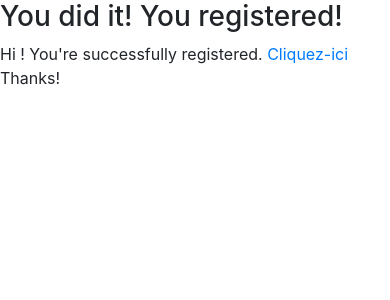
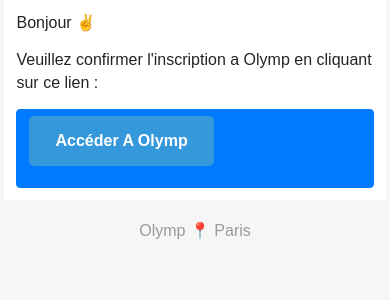
Before and after one commit to maximeferraille/Olymp, a Symfony app: template templates/emails/registration.html.twig in a window 390 px wide. Shown: the top 300 px of the page. Run offline with Twig, Linux system fonts and the light colour scheme; the template is opened without the code that fills it, so the values that code supplies are empty; some libraries are stand-ins or nearby versions.

Commit message:
fix envois mail

```diff
--- a/templates/base.html.twig
+++ b/templates/base.html.twig
@@ -2,7 +2,7 @@
 <html>
     <head>
         <meta charset="UTF-8">
-        <title>{% block title %}Welcome!{% endblock %}</title>
+        <title>{% block title %}Olymp{% endblock %}</title>
         <link rel="stylesheet" href="https://maxcdn.bootstrapcdn.com/bootstrap/4.0.0/css/bootstrap.min.css" integrity="sha384-Gn5384xqQ1aoWXA+058RXPxPg6fy4IWvTNh0E263XmFcJlSAwiGgFAW/dAiS6JXm" crossorigin="anonymous">
         <script src="https://code.jquery.com/jquery-3.2.1.slim.min.js" integrity="sha384-KJ3o2DKtIkvYIK3UENzmM7KCkRr/rE9/Qpg6aAZGJwFDMVNA/GpGFF93hXpG5KkN" crossorigin="anonymous"></script>
         <script src="https://cdnjs.cloudflare.com/ajax/libs/popper.js/1.12.9/umd/popper.min.js" integrity="sha384-ApNbgh9B+Y1QKtv3Rn7W3mgPxhU9K/ScQsAP7hUibX39j7fakFPskvXusvfa0b4Q" crossorigin="anonymous"></script>
--- a/templates/emails/confirm.html.twig
+++ b/templates/emails/confirm.html.twig
@@ -1,4 +1,4 @@
-{% extends "../base.html.twig" %}
+{% extends "base.html.twig" %}
 
 {% block body %}
 
--- a/templates/emails/registration.html.twig
+++ b/templates/emails/registration.html.twig
@@ -1,12 +1,157 @@
-{% extends 'base.html.twig' %}
+{% extends "base.html.twig" %}
+
 
 {% block body %}
-    {# templates/emails/registration.html.twig #}
-    <h3>You did it! You registered!</h3>
+<meta name="viewport" content="width=device-width">
+<meta http-equiv="Content-Type" content="text/html; charset=UTF-8">
+<title>Confirmer votre inscription</title>
+<style>
+    /* -------------------------------------
+        INLINED WITH htmlemail.io/inline
+    ------------------------------------- */
+    /* -------------------------------------
+        RESPONSIVE AND MOBILE FRIENDLY STYLES
+    ------------------------------------- */
+    @media only screen and (max-width: 620px) {
+        table[class=body] h1 {
+            font-size: 28px !important;
+            margin-bottom: 10px !important;
+        }
+        table[class=body] p,
+        table[class=body] ul,
+        table[class=body] ol,
+        table[class=body] td,
+        table[class=body] span,
+        table[class=body] a {
+            font-size: 16px !important;
+        }
+        table[class=body] .wrapper,
+        table[class=body] .article {
+            padding: 10px !important;
+        }
+        table[class=body] .content {
+            padding: 0 !important;
+        }
+        table[class=body] .container {
+            padding: 0 !important;
+            width: 100% !important;
+        }
+        table[class=body] .main {
+            border-left-width: 0 !important;
+            border-radius: 0 !important;
+            border-right-width: 0 !important;
+        }
+        table[class=body] .btn table {
+            width: 100% !important;
+        }
+        table[class=body] .btn a {
+            width: 100% !important;
+        }
+        table[class=body] .img-responsive {
+            height: auto !important;
+            max-width: 100% !important;
+            width: auto !important;
+        }
+    }
 
-    Hi ! You're successfully registered.
-    <a href="olymp://olympjo.com/magiclink/{{ token }}">Cliquez-ici</a>
+    /* -------------------------------------
+        PRESERVE THESE STYLES IN THE HEAD
+    ------------------------------------- */
+    @media all {
+        .ExternalClass {
+            width: 100%;
+        }
+        .ExternalClass,
+        .ExternalClass p,
+        .ExternalClass span,
+        .ExternalClass font,
+        .ExternalClass td,
+        .ExternalClass div {
+            line-height: 100%;
+        }
+        .apple-link a {
+            color: inherit !important;
+            font-family: inherit !important;
+            font-size: inherit !important;
+            font-weight: inherit !important;
+            line-height: inherit !important;
+            text-decoration: none !important;
+        }
+        .btn-primary table td:hover {
+            background-color: #34495e !important;
+        }
+        .btn-primary a:hover {
+            background-color: #34495e !important;
+            border-color: #34495e !important;
+        }
+    }
+</style>
+</head>
+<body class="" style="background-color: #f6f6f6; font-family: sans-serif; -webkit-font-smoothing: antialiased; font-size: 14px; line-height: 1.4; margin: 0; padding: 0; -ms-text-size-adjust: 100%; -webkit-text-size-adjust: 100%;">
+<table border="0" cellpadding="0" cellspacing="0" class="body" style="border-collapse: separate; mso-table-lspace: 0pt; mso-table-rspace: 0pt; width: 100%; background-color: #f6f6f6;">
+    <tr>
+        <td style="font-family: sans-serif; font-size: 14px; vertical-align: top;">&nbsp;</td>
+        <td class="container" style="font-family: sans-serif; font-size: 14px; vertical-align: top; display: block; Margin: 0 auto; max-width: 580px; padding: 10px; width: 580px;">
+            <div class="content" style="box-sizing: border-box; display: block; Margin: 0 auto; max-width: 580px; padding: 10px;">
 
-    Thanks!
+                <!-- START CENTERED WHITE CONTAINER -->
+                <span class="preheader" style="color: transparent; display: none; height: 0; max-height: 0; max-width: 0; opacity: 0; overflow: hidden; mso-hide: all; visibility: hidden; width: 0;">Bienvenue sur olymp</span>
+                <table class="main" style="border-collapse: separate; mso-table-lspace: 0pt; mso-table-rspace: 0pt; width: 100%; background: #ffffff; border-radius: 3px;">
+
+                    <!-- START MAIN CONTENT AREA -->
+                    <tr>
+                        <td class="wrapper" style="font-family: sans-serif; font-size: 14px; vertical-align: top; box-sizing: border-box; padding: 20px;">
+                            <table border="0" cellpadding="0" cellspacing="0" style="border-collapse: separate; mso-table-lspace: 0pt; mso-table-rspace: 0pt; width: 100%;">
+                                <tr>
+                                    <td style="font-family: sans-serif; font-size: 14px; vertical-align: top;">
+                                        <p style="font-family: sans-serif; font-size: 14px; font-weight: normal; margin: 0; Margin-bottom: 15px;">Bonjour ✌️</p>
+                                        <p style="font-family: sans-serif; font-size: 14px; font-weight: normal; margin: 0; Margin-bottom: 15px;">Veuillez confirmer l'inscription a Olymp en cliquant sur ce lien : </p>
+                                        <table border="0" cellpadding="0" cellspacing="0" class="btn btn-primary" style="border-collapse: separate; mso-table-lspace: 0pt; mso-table-rspace: 0pt; width: 100%; box-sizing: border-box;">
+                                            <tbody>
+                                            <tr>
+                                                <td align="left" style="font-family: sans-serif; font-size: 14px; vertical-align: top; padding-bottom: 15px;">
+                                                    <table border="0" cellpadding="0" cellspacing="0" style="border-collapse: separate; mso-table-lspace: 0pt; mso-table-rspace: 0pt; width: auto;">
+                                                        <tbody>
+                                                        <tr>
+                                                            <td style="font-family: sans-serif; font-size: 14px; vertical-align: top; background-color: #3498db; border-radius: 5px; text-align: center;"> <a href="olymp://olympjo.com/magiclink/{{ token }}" target="_blank" style="display: inline-block; color: #ffffff; background-color: #3498db; border: solid 1px #3498db; border-radius: 5px; box-sizing: border-box; cursor: pointer; text-decoration: none; font-size: 14px; font-weight: bold; margin: 0; padding: 12px 25px; text-transform: capitalize; border-color: #3498db;">Accéder a Olymp</a> </td>
+                                                        </tr>
+                                                        </tbody>
+                                                    </table>
+                                                </td>
+                                            </tr>
+                                            </tbody>
+                                        </table>
+
+                                    </td>
+                                </tr>
+                            </table>
+                        </td>
+                    </tr>
+
+                    <!-- END MAIN CONTENT AREA -->
+                </table>
+
+                <!-- START FOOTER -->
+                <div class="footer" style="clear: both; Margin-top: 10px; text-align: center; width: 100%;">
+                    <table border="0" cellpadding="0" cellspacing="0" style="border-collapse: separate; mso-table-lspace: 0pt; mso-table-rspace: 0pt; width: 100%;">
+                        <tr>
+                            <td class="content-block" style="font-family: sans-serif; vertical-align: top; padding-bottom: 10px; padding-top: 10px; font-size: 12px; color: #999999; text-align: center;">
+                                <span class="apple-link" style="color: #999999; font-size: 12px; text-align: center;"> Olymp 📍 Paris</span>
+                            </td>
+                        </tr>
+                        <tr>
+
+                        </tr>
+                    </table>
+                </div>
+                <!-- END FOOTER -->
+
+                <!-- END CENTERED WHITE CONTAINER -->
+            </div>
+        </td>
+        <td style="font-family: sans-serif; font-size: 14px; vertical-align: top;">&nbsp;</td>
+    </tr>
+</table>
+
 
 {% endblock %}
```
